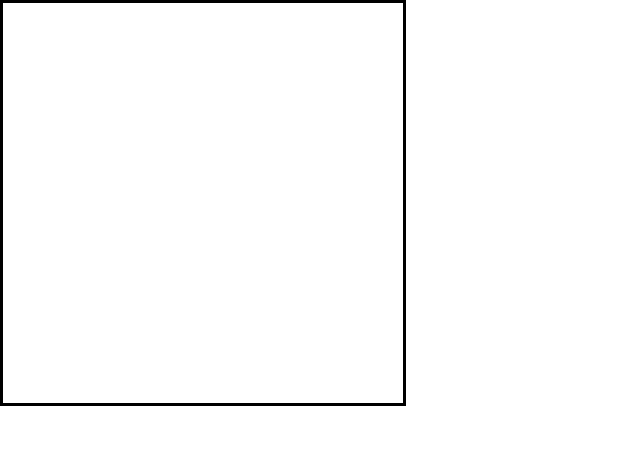
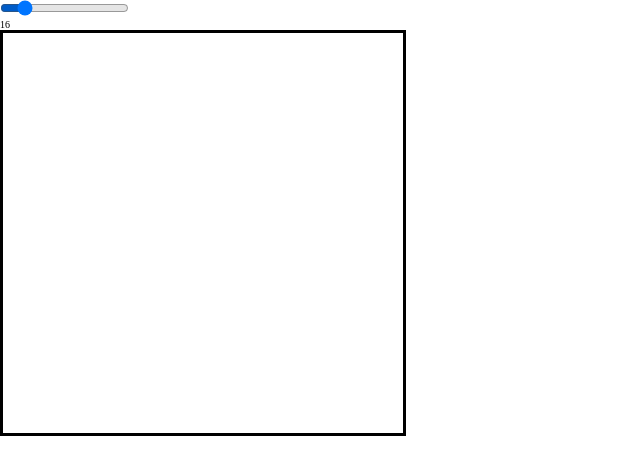
Before and after one commit to Elanchezhiyan2440/etch-a-sketch, a plain HTML site: page index.html in a window 1280 px wide. Shown: the whole page, without its empty margins (0-640 px from the left). Drawn offline with nearby package versions, Linux system fonts and the light colour scheme.

Commit message:
Sliders:
1. Added a range slider and connected it to number of grids.
2. Wrote relevant functions needed.
3. Yet to modify labels and present an UI.

I questioned my whole choice in career today, I won't lie.

MURUGAAAAAAAAA!

```diff
--- a/index.html
+++ b/index.html
@@ -9,6 +9,10 @@
     <script src="script.js" defer></script>
 </head>
 <body>
+    <div class="slidecontainer">
+        <input type="range" min="1" max="100" value="16" step="1" class="slider" id="myRange">
+      </div>
+      <span id="sliderLabel">d</span>
     <div id="canvas">
 
     </div>
--- a/script.js
+++ b/script.js
@@ -1,6 +1,20 @@
 // create baseline 16x16 grid canvas
-n = 16;
 
+/*Slider to set the value of 'n' which determines the area of the grid */
+let slider = document.getElementsByClassName("slider")[0];
+slider.addEventListener("change", updateGridNumbers);
+window.addEventListener("load",updateGridNumbers)
+let n
+function updateGridNumbers(){
+    n = parseInt(slider.value);
+    console.log(n)
+    resizeGridNumbers(n);
+    document.getElementById("sliderLabel").textContent = slider.value;
+};
+
+
+
+//code to get canvas values and store in variables and get height valeu, filter it out and convert to number.
 const canvas = document.getElementById("canvas");
 const canvasStyles = window.getComputedStyle(canvas);
 const canvasHeight = canvasStyles.getPropertyValue("height");
@@ -8,18 +22,19 @@ let canvasHeightFiltered = +(canvasHeight.match(/\d+/)[0]);
 const canvasWidth = canvasStyles.getPropertyValue("width");
 let canvasWidthFiltered = +(canvasWidth.match(/\d+/)[0]);
 
-//filters out numbers alone from the value of canvasHeight and converts it to a number.
+
+/*gridHeight for setting heights of divs inside canvas div. Same for Width*/
 let gridHeight = (canvasHeightFiltered / n);
 let gridWidth = (canvasWidthFiltered / n);
-/*gridHeight for setting heights of divs inside canvas div. Same for Width*/
 
-console.log(n)
-console.log(typeof(n))
-console.log(canvasHeight)
-console.log(canvasHeightFiltered);
-console.log(typeof(canvasHeightFiltered))
-console.log(gridHeight);
 
+// console.log(typeof(n))
+// console.log(canvasHeight)
+// console.log(canvasHeightFiltered);
+// console.log(typeof(canvasHeightFiltered))
+// console.log(gridHeight);
+
+function resizeGridNumbers(){
     for(i = 1; i <= n**2; i++){
         const grids = document.createElement("div");
         grids.className = "grids";
@@ -27,5 +42,4 @@ for(i = 1; i <= n**2; i++){
         canvas.style.gridTemplate = `repeat(${n}, 1fr)/repeat(${n}, 1fr)`
         grids.style.height = `${gridHeight}px`;
         grids.style.width = `${gridWidth}px`;
-
-}
+}};
```
Lines whose indentation alone changed are shown as unchanged.
